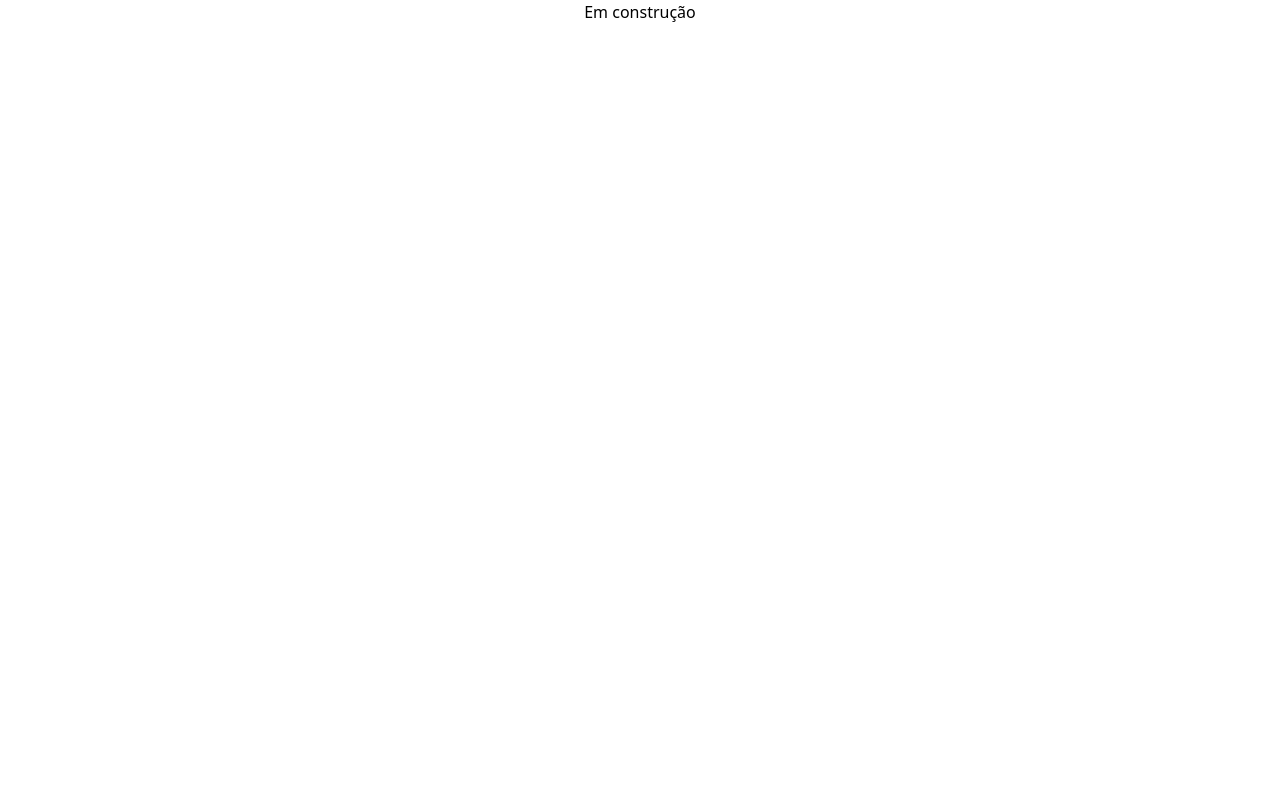
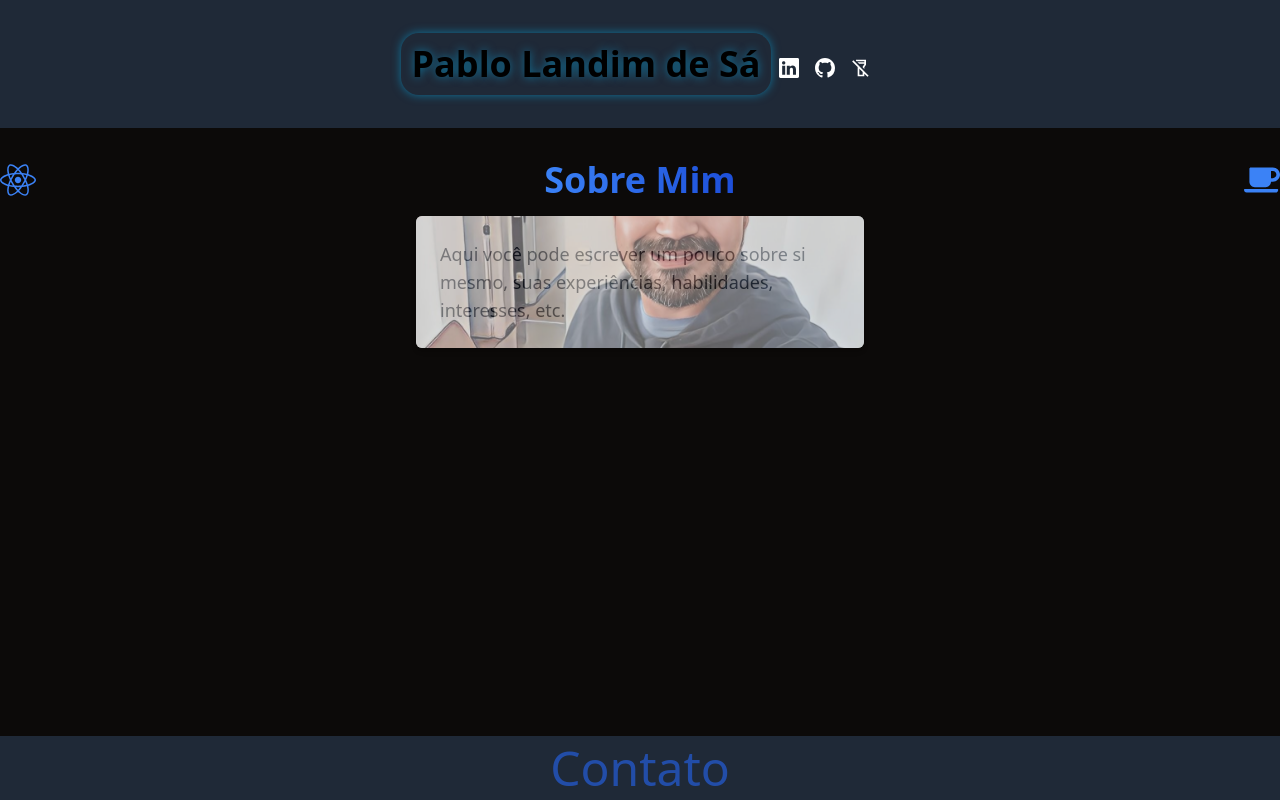
Before and after one commit to PabloLSa/my, a Next.js app: page /about in a window 1280 px wide. Built offline with nearby package versions, Linux system fonts and the light colour scheme.

Commit message:
About
Start componenet about, ajustando arquivos e ContextAPI refatorado

```diff
--- a/components/About.jsx
+++ /dev/null
@@ -1,33 +0,0 @@
-import ThemeContext from '@/context/ThemeContext';
-import Header from '@/components/Header';
-import { useContext, useState, useEffect } from 'react';
-
-function About() {
-  const about = useContext(ThemeContext);
-  const [themeClasses, aThemeClasses] = useState('bg-stone-950');
-
-  useEffect(() => {
-    aThemeClasses(
-      about.color === 'light'
-        ? 'bg-gray-600'
-        : 'bg-stone-950'
-    );
-  }, [about.color]);
-
-  return (
-    <>
-      <Header />
-      <body className={themeClasses}>
-
-        <h1 class="text-6xl bg-gradient-to-r from-blue-500 to-purple-500 text-transparent bg-clip-text">
-          Sobre mim
-        </h1>
-
-      </body>
-
-
-    </>
-  );
-}
-
-export default About;
--- a/components/Contact.jsx
+++ /dev/null
@@ -1,15 +0,0 @@
-import Header from '@/components/Header';
-import React from 'react';
-
-function Contact  () {
-  return (
- <>
- <Header />
-    <span>
-      Em construcção
-    </span>
- </>
-  );
-}
-
-export default Contact;
--- /dev/null
+++ b/components/Footer.jsx
@@ -0,0 +1,21 @@
+import Link from 'next/link';
+import React from 'react';
+
+const Footer = () => {
+  return (
+    <div>
+             <footer className="flex flex-grow-0 flex-shrink-0 items-center justify-center h-16 bg-gray-800">
+          <div className="container mx-auto text-center">
+            <Link href="/contact">
+              <span className="text-5xl animate-pulse bg-gradient-to-r from-blue-15b8c6 to-blue-500 bg-clip-text text-blue-600 animate-pulse-stronger">
+                Contato
+              </span>
+
+            </Link>
+          </div>
+        </footer>
+    </div>
+  );
+}
+
+export default Footer;
--- a/components/Home.jsx
+++ b/components/Home.jsx
@@ -15,8 +15,8 @@ function Home() {
   useEffect(() => {
     setThemeClasses(
       theme.color === 'light'
-        ? 'bg-gray-600 h-full text-2xl font-bold text-stone-950'
-        : 'bg-stone-950 h-full text-2xl font-bold text-slate-200'
+        ? 'bg-gray-600 h-full'
+        : 'bg-stone-950 h-full'
     );
   }, [theme.color]);
 
@@ -48,7 +48,8 @@ function Home() {
                 <img
                   src="/myphototwo.jpeg"
                   alt="My Photo"
-                  className="rounded-full shadow-lg h-full w-96 object-cover my-4 transition-all duration-1000"
+                  className="rounded-full shadow-lg h-full w-96 object-cover my-4"
+                  style={{ maxWidth: '100%' }}
                 />
               </div>
             </div>
@@ -63,6 +64,7 @@ function Home() {
                   src="/myphototwo.jpeg"
                   alt="Minha Foto"
                   className="rounded-full shadow-lg h-96 w-auto object-cover my-4"
+                  style={{ maxWidth: '100%' }}
                 />
               </Link>
 
--- a/components/Tecnology.jsx
+++ /dev/null
@@ -1,16 +0,0 @@
-import Header from '@/components/Header';
-import React from 'react';
-
-function Tecnology() {
-  return (
-    <>
-      <Header />
-      <span>
-        Em construcção.
-      </span>
-    </>
-
-  );
-}
-
-export default Tecnology;
--- /dev/null
+++ b/context/ThemeProviderContext.js
@@ -0,0 +1,21 @@
+import { useState } from "react";
+import ThemeContext from "./ThemeContext";
+
+
+
+function ThemeProviderContext ({ children }) {
+  const [themeColor, setThemeColor] = useState("dark");
+  function toogleTheme() {
+    setThemeColor(themeColor === "dark" ? "light" : "dark");
+  };
+
+
+ return(
+
+  <ThemeContext.Provider value={{ color: themeColor, toogleTheme }}>
+      {children}
+   </ThemeContext.Provider>
+ );
+}
+
+export default ThemeProviderContext;
--- a/pages/_app.js
+++ b/pages/_app.js
@@ -1,10 +1,13 @@
 import '@/styles/globals.css'
+import ThemeProviderContext from '@/context/ThemeProviderContext'
 
 export default function App({ Component, pageProps }) {
   return(
-<div>
+<>
+<ThemeProviderContext>
 <Component {...pageProps} />
-</div>
-  )
+</ThemeProviderContext>
+</>
+  );
 
-}
+};
--- a/pages/about.jsx
+++ b/pages/about.jsx
@@ -1,15 +1,59 @@
-import About from '@/components/About';
+import ThemeContext from '@/context/ThemeContext';
 import Header from '@/components/Header';
-import React from 'react';
+import { useContext, useEffect, useState } from 'react';
+import Footer from '@/components/Footer';
+import { FaCoffee, FaReact } from 'react-icons/fa';
+import Image from 'next/image';
 
-const about = () => {
+function About() {
+  const about = useContext(ThemeContext);
+  const [themeClasses, setThemeClasses] = useState('bg-stone-950');
+
+  useEffect(() => {
+    setThemeClasses(
+      about.color === 'light'
+        ? 'bg-gray-600'
+        : 'bg-stone-950'
+    );
+  }, [about.color]);
+
   return (
     <>
-    <p className='text-center'>
-      Em construção
-    </p>
+      <div className="min-h-screen flex flex-col">
+        <Header />
+
+        <main className={`flex-grow ${themeClasses}`}>
+          <div className="container mx-auto py-8">
+            <h1 className="text-4xl font-bold mb-4 text-center relative">
+              <span className="bg-clip-text text-transparent bg-gradient-to-r from-blue-500 to-blue-700">
+                Sobre Mim
+              </span>
+              <div className="absolute right-0 top-1/2 transform -translate-y-1/2">
+                <FaCoffee className="text-2xl md:text-3xl lg:text-4xl text-blue-500" />
+              </div>
+              <div className="absolute left-0 top-1/2 transform -translate-y-1/2">
+                <FaReact className="text-2xl md:text-3xl lg:text-4xl text-blue-500" />
+              </div>
+            </h1>
+
+            <div className="max-w-md mx-auto bg-white p-6 shadow-md rounded-md relative">
+              <div className="absolute top-0 left-0 w-full h-full opacity-25 bg-black rounded-md" />
+              <div className="text-gray-800 text-lg">
+                Aqui você pode escrever um pouco sobre si mesmo, suas experiências, habilidades, interesses, etc.
+              </div>
+              <div className="absolute bottom-0 left-0 w-full h-full z-0">
+                <div className="object-cover w-full h-full opacity-50 rounded-md">
+                  <Image src="/myPhoto3.jpeg" alt="My Photo" layout="fill" objectFit="cover" objectPosition="center" className="rounded-md" />
+                </div>
+              </div>
+            </div>
+          </div>
+        </main>
+
+        <Footer />
+      </div>
     </>
-  )
+  );
 }
 
-export default about;
+export default About;
--- a/pages/contact.jsx
+++ b/pages/contact.jsx
@@ -1,10 +1,17 @@
+import Footer from '@/components/Footer';
+import Header from '@/components/Header';
+import Home from '@/components/Home';
 import React from 'react';
 
 const Contact = () => {
   return (
+    <div className='h-screen'>
+    <Header />
     <p className='text-center'>
     Em construção
-  </p>
+    </p>
+
+  </div>
   );
 }
 
--- a/pages/index.js
+++ b/pages/index.js
@@ -3,7 +3,7 @@ import ThemeContext from '../context/ThemeContext';
 import { useState } from 'react';
 import Header from '../components/Header';
 import Home from '../components/Home';
-import Link from 'next/link';
+import Footer from '@/components/Footer';
 
 const Index = () => {
   const [themeColor, setThemeColor] = useState("dark");
@@ -13,20 +13,13 @@ const Index = () => {
   return (
 
     <div className='h-screen'>
-      <ThemeContext.Provider value={{ color: themeColor, toogleTheme }}>
+
+
         <Header />
         <Home />
-        <footer className="flex flex-grow-0 flex-shrink-0 items-center justify-center h-16 bg-gray-800">
-          <div className="container mx-auto text-center">
-            <Link href="/contact">
-              <span className="text-5xl animate-pulse bg-gradient-to-r from-blue-15b8c6 to-blue-500 bg-clip-text text-blue-600 animate-pulse-stronger">
-                Contato
-              </span>
+        <Footer />
 
-            </Link>
-          </div>
-        </footer>
-      </ThemeContext.Provider>
+
     </div>
 
 
```
Also changed, not shown: public/myPhoto3.jpeg (added).
